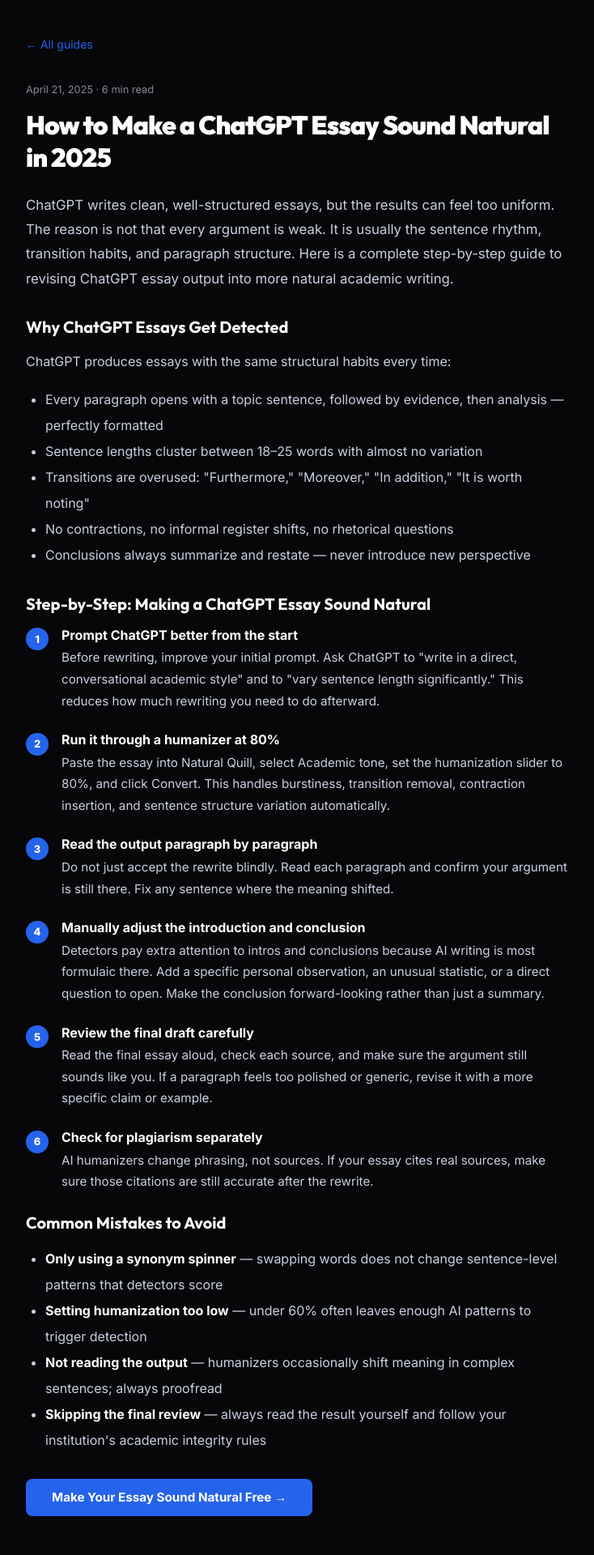
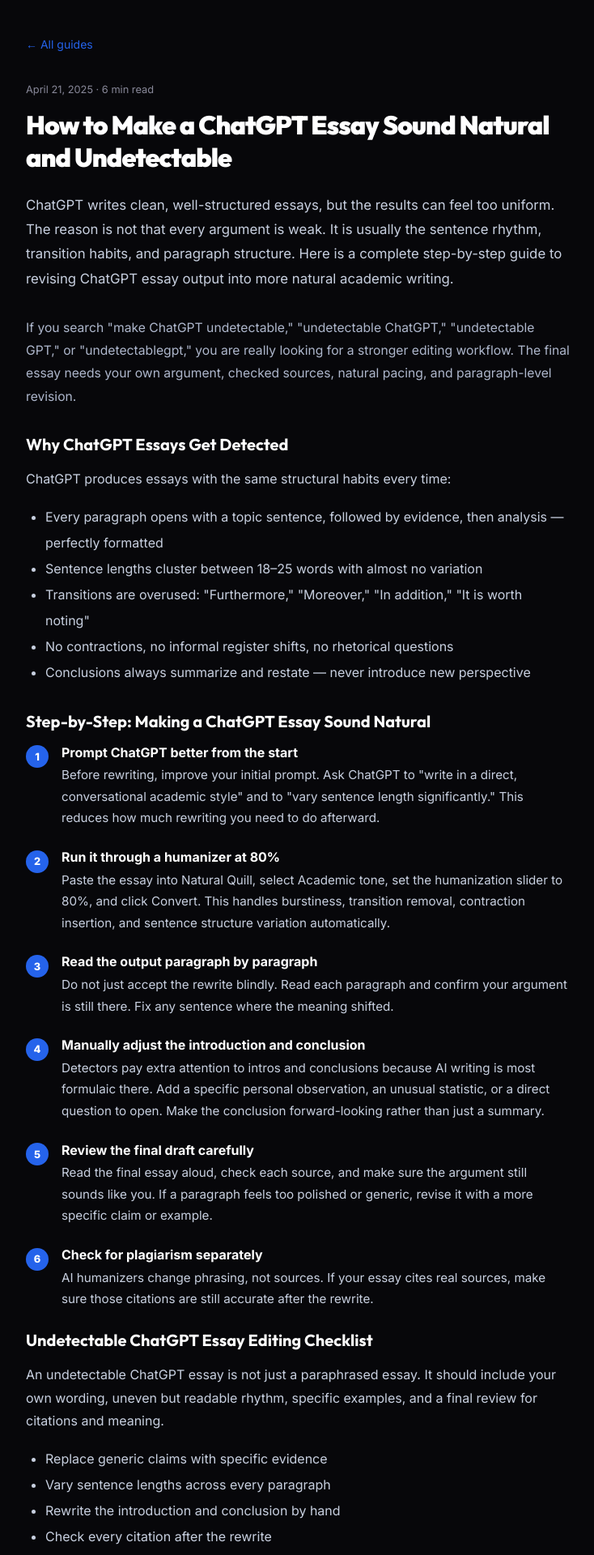
Before and after one commit to Tom1581/Natural-Writing, a Next.js app in the folder frontend/: page /blog/how-to-make-chatgpt-essay-undetectable in a window 1280 px wide. Shown: the part 20-1940 px from the top of the page at 81% size, without its empty margins (272-1006 px from the left). Built offline with nearby package versions, Linux system fonts and the light colour scheme; no server answers.

Commit message:
Add visible AI detector keyword content

```diff
--- a/frontend/src/app/blog/how-to-bypass-gptzero/page.tsx
+++ b/frontend/src/app/blog/how-to-bypass-gptzero/page.tsx
@@ -24,11 +24,15 @@ export default function Post() {
         <div style={{ fontSize: '0.8rem', color: '#888899', marginBottom: '1rem' }}>April 18, 2025 · 4 min read</div>
 
         <h1 style={{ fontSize: '2rem', fontWeight: 900, letterSpacing: '-0.03em', lineHeight: 1.25, marginBottom: '1.5rem' }}>
-          How GPTZero Reads AI Writing Patterns in 2025
+          How GPTZero Reads AI Writing Patterns and Undetectable GPT Text
         </h1>
 
         <p style={{ fontSize: '1.05rem', lineHeight: 1.8, color: '#c8d0e0', marginBottom: '2rem' }}>
           GPTZero is one of the most widely used AI detectors in academic settings. It looks for statistical patterns that often appear in AI-generated writing. This guide explains what it scores and how to revise AI text so the final draft reads more clearly and naturally.
+        </p>
+
+        <p style={{ fontSize: '0.98rem', lineHeight: 1.8, color: '#aeb7cc', marginBottom: '2rem' }}>
+          Some people search for "bypass GPTZero," "undetectable GPTZero," "undetectablegptzero," "GPTZero undetectable," or "gpt zero undetectable." The useful takeaway is not a magic switch. GPTZero-style systems look for predictable rhythm, low burstiness, and repeated AI phrasing, so the practical fix is careful rewriting.
         </p>
 
         <h2 style={{ fontSize: '1.25rem', fontWeight: 700, marginBottom: '1rem', color: '#ffffff' }}>How GPTZero Works</h2>
@@ -65,6 +69,11 @@ export default function Post() {
           <strong style={{ color: '#fff' }}>Introduce rhetorical questions or direct address.</strong> "Why does this matter?" or "Here is what that means in practice:" are patterns that rarely appear in AI output and significantly confuse classifiers.
         </p>
 
+        <h2 style={{ fontSize: '1.25rem', fontWeight: 700, marginBottom: '1rem', color: '#ffffff' }}>Undetectable GPTZero Writing Signals to Improve</h2>
+        <p style={{ lineHeight: 1.8, color: '#c8d0e0', marginBottom: '2rem' }}>
+          If a draft feels too clean, too symmetrical, or too predictable, GPTZero may treat it as AI-like. Natural Quill focuses on making the text less uniform: varied sentence openings, more human pacing, fewer template phrases, and a stronger sense of voice.
+        </p>
+
         <h2 style={{ fontSize: '1.25rem', fontWeight: 700, marginBottom: '1rem', color: '#ffffff' }}>The Fastest Way to Make the Draft Sound Natural</h2>
         <p style={{ lineHeight: 1.8, color: '#c8d0e0', marginBottom: '2rem' }}>
           Doing this manually is time-consuming. Natural Quill automates the revision process — it improves perplexity, burstiness, transition density, and contraction rate in a single multi-pass rewrite. Set the slider to 80%, click Convert, and review the result for tone, clarity, and flow.
--- a/frontend/src/app/blog/how-to-bypass-turnitin-ai-detection/page.tsx
+++ b/frontend/src/app/blog/how-to-bypass-turnitin-ai-detection/page.tsx
@@ -20,10 +20,14 @@ export default function Post() {
         <Link href="/blog" style={{ color: '#2563eb', fontSize: '0.875rem', textDecoration: 'none', display: 'inline-block', marginBottom: '2.5rem' }}>← All guides</Link>
         <div style={{ fontSize: '0.8rem', color: '#888899', marginBottom: '1rem' }}>April 24, 2025 · 5 min read</div>
         <h1 style={{ fontSize: '2rem', fontWeight: 900, letterSpacing: '-0.03em', lineHeight: 1.25, marginBottom: '1.5rem' }}>
-          How Turnitin Reads AI Writing Patterns in 2025
+          How Turnitin Reads AI Writing Patterns and Undetectable Writing
         </h1>
         <p style={{ fontSize: '1.05rem', lineHeight: 1.8, color: '#c8d0e0', marginBottom: '2rem' }}>
           Turnitin rolled out AI detection in 2023 and has been updating it ever since. Unlike plagiarism detection which matches text to a database, AI detection scores your writing on statistical patterns. That means careful editing can improve the draft — if you know what it is actually measuring.
+        </p>
+
+        <p style={{ fontSize: '0.98rem', lineHeight: 1.8, color: '#aeb7cc', marginBottom: '2rem' }}>
+          Searches like "bypass Turnitin AI detection," "Turnitin undetectable," "Turnitin AI undetectable," and "undetectable Turnitin" usually point to the same concern: AI-assisted writing can sound too uniform. The better approach is to revise the draft until it reads like a real human argument, not a template.
         </p>
 
         <h2 style={{ fontSize: '1.25rem', fontWeight: 700, marginBottom: '1rem', color: '#ffffff' }}>How Turnitin AI Detection Works</h2>
@@ -54,6 +58,11 @@ export default function Post() {
           <strong style={{ color: '#fff' }}>Add contractions and informal register shifts.</strong> Academic writing can still include "it's," "don't," and "you'll" in appropriate contexts. These are natural human signals that lower AI scores significantly.
         </p>
 
+        <h2 style={{ fontSize: '1.25rem', fontWeight: 700, marginBottom: '1rem', color: '#ffffff' }}>Turnitin Undetectable Writing Is Really Better Editing</h2>
+        <p style={{ lineHeight: 1.8, color: '#c8d0e0', marginBottom: '2rem' }}>
+          The goal is not to hide poor work. The goal is to avoid submitting a flat AI draft that still carries obvious machine-writing habits. Stronger editing adds specificity, argument flow, uneven sentence rhythm, and source-aware phrasing.
+        </p>
+
         <h2 style={{ fontSize: '1.25rem', fontWeight: 700, marginBottom: '1rem', color: '#ffffff' }}>Important Note on Academic Integrity</h2>
         <p style={{ lineHeight: 1.8, color: '#c8d0e0', marginBottom: '2rem' }}>
           Natural Quill improves how your writing sounds — it does not change what you are saying. Your ideas, arguments, and sources remain entirely yours. The tool rewrites phrasing and structure to sound more natural, which is no different from editing your own draft. Always ensure your final submission meets your institution's specific requirements.
--- a/frontend/src/app/blog/how-to-make-ai-writing-undetectable/page.tsx
+++ b/frontend/src/app/blog/how-to-make-ai-writing-undetectable/page.tsx
@@ -24,11 +24,15 @@ export default function Post() {
         <div style={{ fontSize: '0.8rem', color: '#888899', marginBottom: '1rem' }}>April 20, 2025 · 5 min read</div>
 
         <h1 style={{ fontSize: '2rem', fontWeight: 900, letterSpacing: '-0.03em', lineHeight: 1.25, marginBottom: '1.5rem' }}>
-          How to Make AI Writing Sound Natural in 2025
+          How to Make AI Writing Sound Natural and Undetectable in 2025
         </h1>
 
         <p style={{ fontSize: '1.05rem', lineHeight: 1.8, color: '#c8d0e0', marginBottom: '2rem' }}>
           AI detectors like GPTZero, Scribbr, and Turnitin do not actually read meaning — they measure statistical patterns in your writing. Once you understand which patterns they often flag, making AI writing sound more natural becomes a clear, repeatable editing process.
+        </p>
+
+        <p style={{ fontSize: '0.98rem', lineHeight: 1.8, color: '#aeb7cc', marginBottom: '2rem' }}>
+          People search for this problem in a lot of messy ways: "make AI writing undetectable," "undetectable AI writing," "undetectable aiwriting," "undetectable aiwiring," "AI detectable writing," or even typo-heavy phrases like "AI dedectable AI writing." They are usually asking the same thing: how do you turn an AI draft into writing that feels natural, varied, and genuinely edited?
         </p>
 
         <h2 style={{ fontSize: '1.25rem', fontWeight: 700, marginBottom: '1rem', color: '#ffffff' }}>What AI Detectors Actually Measure</h2>
@@ -53,6 +57,17 @@ export default function Post() {
         <p style={{ lineHeight: 1.8, color: '#c8d0e0', marginBottom: '1rem' }}><strong style={{ color: '#fff' }}>Step 4 — Break parallel structure.</strong> If three consecutive sentences follow the same grammatical pattern, rewrite one of them differently. Vary how you open sentences — not every sentence should start with the subject.</p>
 
         <p style={{ lineHeight: 1.8, color: '#c8d0e0', marginBottom: '2rem' }}><strong style={{ color: '#fff' }}>Step 5 — Run it through a humanizer.</strong> Doing all of this manually takes 30-60 minutes per page. A purpose-built AI humanizer handles it automatically in seconds.</p>
+
+        <h2 style={{ fontSize: '1.25rem', fontWeight: 700, marginBottom: '1rem', color: '#ffffff' }}>Undetectable AI Writing Checklist</h2>
+        <p style={{ lineHeight: 1.8, color: '#c8d0e0', marginBottom: '1rem' }}>
+          If your goal is undetectable AI text, do not rely on one trick. The strongest edits combine sentence variety, less predictable word choice, fewer formulaic transitions, and a more personal rhythm. A draft that still reads like "AI writing" after paraphrasing is usually too smooth, too balanced, and too repetitive.
+        </p>
+        <ul style={{ lineHeight: 2, color: '#c8d0e0', paddingLeft: '1.5rem', marginBottom: '2rem' }}>
+          <li>Use a mix of short, medium, and long sentences</li>
+          <li>Remove robotic transitions and repeated paragraph structures</li>
+          <li>Add specific examples instead of generic claims</li>
+          <li>Read the final draft aloud before using it anywhere important</li>
+        </ul>
 
         <h2 style={{ fontSize: '1.25rem', fontWeight: 700, marginBottom: '1rem', color: '#ffffff' }}>The Fastest Way to Make AI Writing Sound Natural</h2>
         <p style={{ lineHeight: 1.8, color: '#c8d0e0', marginBottom: '2rem' }}>
--- a/frontend/src/app/blog/how-to-make-chatgpt-essay-undetectable/page.tsx
+++ b/frontend/src/app/blog/how-to-make-chatgpt-essay-undetectable/page.tsx
@@ -20,10 +20,14 @@ export default function Post() {
         <Link href="/blog" style={{ color: '#2563eb', fontSize: '0.875rem', textDecoration: 'none', display: 'inline-block', marginBottom: '2.5rem' }}>← All guides</Link>
         <div style={{ fontSize: '0.8rem', color: '#888899', marginBottom: '1rem' }}>April 21, 2025 · 6 min read</div>
         <h1 style={{ fontSize: '2rem', fontWeight: 900, letterSpacing: '-0.03em', lineHeight: 1.25, marginBottom: '1.5rem' }}>
-          How to Make a ChatGPT Essay Sound Natural in 2025
+          How to Make a ChatGPT Essay Sound Natural and Undetectable
         </h1>
         <p style={{ fontSize: '1.05rem', lineHeight: 1.8, color: '#c8d0e0', marginBottom: '2rem' }}>
           ChatGPT writes clean, well-structured essays, but the results can feel too uniform. The reason is not that every argument is weak. It is usually the sentence rhythm, transition habits, and paragraph structure. Here is a complete step-by-step guide to revising ChatGPT essay output into more natural academic writing.
+        </p>
+
+        <p style={{ fontSize: '0.98rem', lineHeight: 1.8, color: '#aeb7cc', marginBottom: '2rem' }}>
+          If you search "make ChatGPT undetectable," "undetectable ChatGPT," "undetectable GPT," or "undetectablegpt," you are really looking for a stronger editing workflow. The final essay needs your own argument, checked sources, natural pacing, and paragraph-level revision.
         </p>
 
         <h2 style={{ fontSize: '1.25rem', fontWeight: 700, marginBottom: '1rem', color: '#ffffff' }}>Why ChatGPT Essays Get Detected</h2>
@@ -55,6 +59,17 @@ export default function Post() {
           </div>
         ))}
 
+        <h2 style={{ fontSize: '1.25rem', fontWeight: 700, margin: '1rem 0 1rem', color: '#ffffff' }}>Undetectable ChatGPT Essay Editing Checklist</h2>
+        <p style={{ lineHeight: 1.8, color: '#c8d0e0', marginBottom: '1rem' }}>
+          An undetectable ChatGPT essay is not just a paraphrased essay. It should include your own wording, uneven but readable rhythm, specific examples, and a final review for citations and meaning.
+        </p>
+        <ul style={{ lineHeight: 2, color: '#c8d0e0', paddingLeft: '1.5rem', marginBottom: '2rem' }}>
+          <li>Replace generic claims with specific evidence</li>
+          <li>Vary sentence lengths across every paragraph</li>
+          <li>Rewrite the introduction and conclusion by hand</li>
+          <li>Check every citation after the rewrite</li>
+        </ul>
+
         <h2 style={{ fontSize: '1.25rem', fontWeight: 700, margin: '1rem 0 1rem', color: '#ffffff' }}>Common Mistakes to Avoid</h2>
         <ul style={{ lineHeight: 2, color: '#c8d0e0', paddingLeft: '1.5rem', marginBottom: '2rem' }}>
           <li><strong style={{ color: '#fff' }}>Only using a synonym spinner</strong> — swapping words does not change sentence-level patterns that detectors score</li>
```
